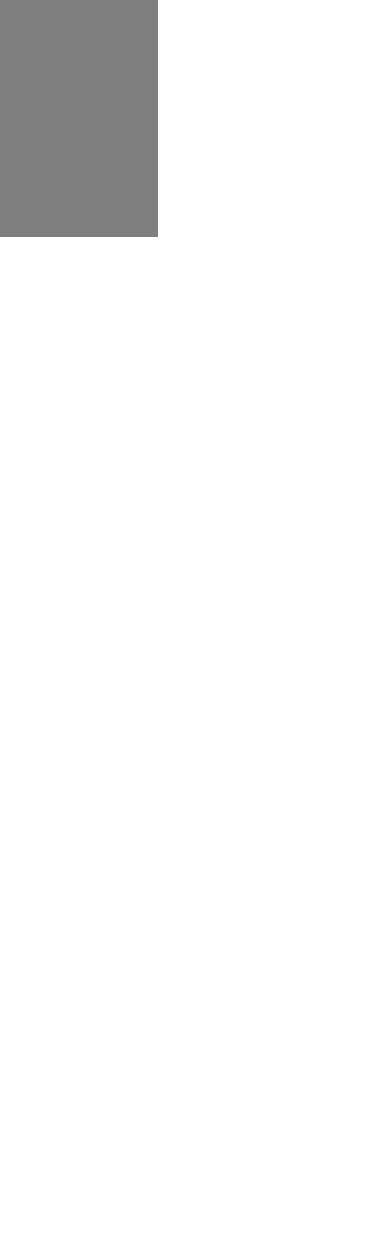
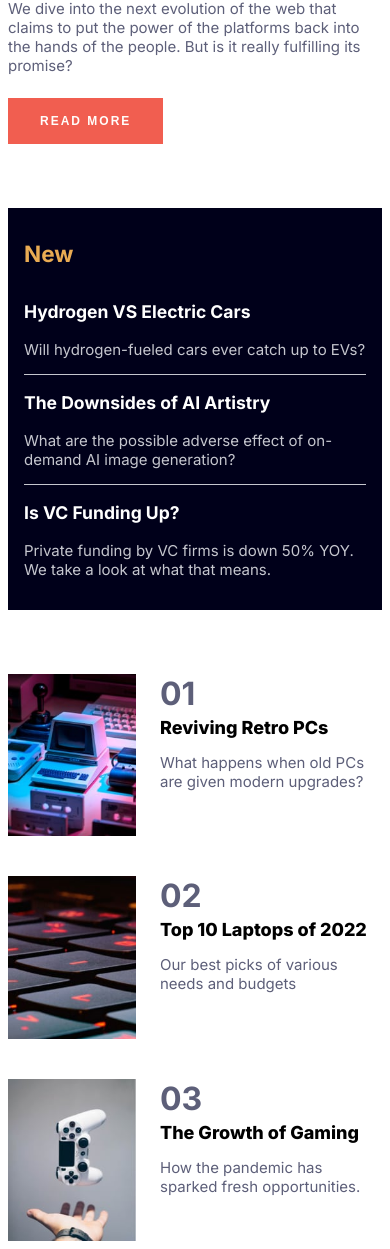
Before and after one commit to MiguelHG2351/news-homepage, a plain HTML site: page index.html in a window 390 px wide. Shown: the part 607-1856 px from the top of the page. Before the commit the page ends 844 px from the top, so only its background shows below. Drawn offline with Linux system fonts and the light colour scheme.

Commit message:
mobile design

```diff
--- a/index.html
+++ b/index.html
@@ -36,7 +36,7 @@
         </a>
       </div>
       <nav class="header-nav">
-        <button class="btn-menu">
+        <button class="btn-menu" id="open-menu">
           <svg width="40" height="17" xmlns="http://www.w3.org/2000/svg">
             <g fill="#00001A" fill-rule="evenodd">
               <path d="M0 0h40v3H0zM0 7h40v3H0zM0 14h40v3H0z" />
@@ -44,7 +44,7 @@
             </g>
           </svg>
         </button>
-        <div class="header-menu-container">
+        <div class="header-menu-container" id="sidenav">
           <button class="btn-close-menu" id="close-menu">
             <svg width="32" height="31" xmlns="http://www.w3.org/2000/svg">
               <g fill="#00001A" fill-rule="evenodd">
@@ -63,30 +63,96 @@
         </div>
       </nav>
     </header>
-    <main></main>
+    <main>
+      <section class="main-section">
+        <img class="main-image" src="/assets/images/image-web-3-mobile.jpg" alt="">
+        <div class="info-news">
+          <h1 class="title">The Bright Future of Web 3.0?</h1>
+          <div class="description-news">
+            <p class="description-text">We dive into the next evolution of the web that claims to put the power of the platforms back into the hands of the people. But is it really fulfilling its promise?</p>
+            <button class="btn-more">Read more</button>
+          </div>
+        </div>
+      </section>
+      <aside class="new-news">
+        <h2 class="title-new">New</h2>
+        <section class="new-list">
+          <article class="new-article">
+            <h3 class="title-article">Hydrogen VS Electric Cars</h3>
+            <p class="description-article">Will hydrogen-fueled cars ever catch up to EVs?</p>
+          </article>
+          <article class="new-article">
+            <h3 class="title-article">The Downsides of AI Artistry</h3>
+            <p class="description-article">What are the possible adverse effect of on-demand AI image generation?</p>
+          </article>
+          <article class="new-article">
+            <h3 class="title-article">Is VC Funding Up?</h3>
+            <p class="description-article">Private funding by VC firms is down 50% YOY. We take a look at what that means.</p>
+          </article>
+        </section>
+      </aside>
+      <section class="other-list">
+        <article class="other-article">
+          <img src="/assets/images/image-retro-pcs.jpg" alt="PCs retro">
+          <div class="other-article-description">
+            <span class="number-other-article">
+              01
+            </span>
+            <h4 class="other-article-title">Reviving Retro PCs</h4>
+            <p class="other-article-paragraph">What happens when old PCs are given modern upgrades?</p>
+          </div>
+        </article>
+        <article class="other-article">
+          <img src="/assets/images/image-top-laptops.jpg" alt="PCs retro">
+          <div class="other-article-description">
+            <span class="number-other-article">
+              02
+            </span>
+            <h4 class="other-article-title">Top 10 Laptops of 2022</h4>
+            <p class="other-article-paragraph">Our best picks of various needs and budgets</p>
+          </div>
+        </article>
+        <article class="other-article">
+          <img src="/assets/images/image-gaming-growth.jpg" alt="PCs retro">
+          <div class="other-article-description">
+            <span class="number-other-article">
+              03
+            </span>
+            <h4 class="other-article-title">The Growth of Gaming</h4>
+            <p class="other-article-paragraph">How the pandemic has sparked fresh opportunities.</p>
+          </div>
+        </article>
+      </section>
+    </main>
     <footer></footer>
     <div class="overlay" id="overlay"></div>
     <script>
-      const btnCloseMenu = document.querySelector("#close-menu");
-
+      const $btnCloseMenu = document.querySelector("#close-menu");
+      const $btnOpenMenu = document.querySelector("#open-menu");
+      const $sidenav = document.querySelector("#sidenav");
+      const $overlay = document.querySelector("#overlay");
       /**
        * @param {HTMLElement} element
        * @param {string} className
        */
-      function toggleClass(element) {
-        let currentClass = undefined;
-        const menuClass = ['active', 'in-active']
-        const replaceWidth = {
-          'active': menuClass[1],
-          _default: menuClass[0]
+      function toggleClass() {
+        let currentClass = $sidenav.classList.item(1)
+        const menuClass = ["active", "in-active"];
+        const replaceWith = {
+          active: menuClass[1],
+          'in-active': menuClass[0],
+        };
+
+        if($sidenav.classList.contains(menuClass[0]) || $sidenav.classList.contains(menuClass[1])) {
+          $sidenav.classList.replace(currentClass, replaceWith[currentClass])
+          $overlay.classList.replace(currentClass, replaceWith[currentClass])
+          return ;
         }
-
-        element.classList.replace(
-          replaceWidth[element.classList[0]] || replaceWidth._default,
-          replaceWidth[element.classList[0]] || replaceWidth._default
-        );
+        $sidenav.classList.add(menuClass[0])
+        $overlay.classList.add(menuClass[0])
       }
-
+      $btnCloseMenu.addEventListener("click", toggleClass);
+      $btnOpenMenu.addEventListener("click", toggleClass);
     </script>
   </body>
 </html>
--- a/styles.css
+++ b/styles.css
@@ -12,11 +12,12 @@ html {
 }
 
 body {
-    font-family: 'Inter', Courier, monospace;
+  font-family: "Inter", Courier, monospace;
   font-size: 15px;
 }
 
-body, html {
+body,
+html {
   text-rendering: optimizeLegibility;
   -webkit-font-smoothing: antialiased;
   -moz-osx-font-smoothing: grayscale;
@@ -58,6 +59,10 @@ button[class*="btn-"] {
   background-color: transparent;
 }
 
+.btn-close-menu svg {
+  pointer-events: none;
+}
+
 .header-menu {
   margin: 0;
   list-style: none;
@@ -85,3 +90,109 @@ button[class*="btn-"] {
   bottom: 0;
   background-color: rgba(0, 0, 0, 0.5);
 }
+
+.overlay.in-active,
+.overlay,
+.header-menu-container {
+  pointer-events: none;
+  opacity: 0;
+}
+
+.overlay.active,
+.overlay.in-active,
+.header-menu-container.active,
+.header-menu-container.in-active {
+  transition: opacity 0.21s ease-in-out;
+}
+
+.overlay.active, .header-menu-container.active {
+  opacity: 1;
+  pointer-events: all;
+}
+
+/* Main */
+.main-section {
+  margin-top: 2rem;
+}
+
+.main-image {
+    width: 100%;
+}
+
+.title {
+    font-size: 3rem;
+    font-weight: 700;
+    margin: 0;
+}
+
+.description-text {
+    color: var(--dark-grayish-blue);
+}
+
+.btn-more {
+    background-color: var(--soft-red);
+    color: var(--off-white);
+    padding: 1rem 2rem;
+    margin-top: .5rem;
+    text-transform: uppercase;
+    letter-spacing: 2px;
+    font-size: .75rem;
+    font-weight: bold;
+}
+
+.new-news {
+    background-color: var(--very-dark-blue);
+    padding: 1rem;
+    margin-top: 4rem;
+}
+
+.title-new {
+    display: inline-block;
+    color: var(--soft-orange);
+    margin: 1rem 0;
+}
+
+.new-article + .new-article {
+    border-top: 1px solid var(--grayish-blue);
+}
+
+.title-article {
+    color: white;
+}
+
+.description-article {
+    color: var(--grayish-blue);
+}
+
+/* Other article */
+.other-list {
+  margin-top: 4rem;
+  display: flex;
+  flex-direction: column;
+  gap: 2.5rem 0;
+}
+
+.other-article {
+  display: flex;
+  gap: 0 1.5rem;
+}
+
+.other-article img {
+  width: 128px;
+}
+
+.number-other-article {
+  font-size: 32px;
+  color: var(--dark-grayish-blue);
+  font-weight: 700;
+}
+
+.other-article-title {
+  font-size: 18px;
+  margin: .25rem 0;
+  font-weight: 800;
+}
+
+.other-article-paragraph {
+  color: var(--dark-grayish-blue);
+}
```
Lines whose indentation alone changed are shown as unchanged.
